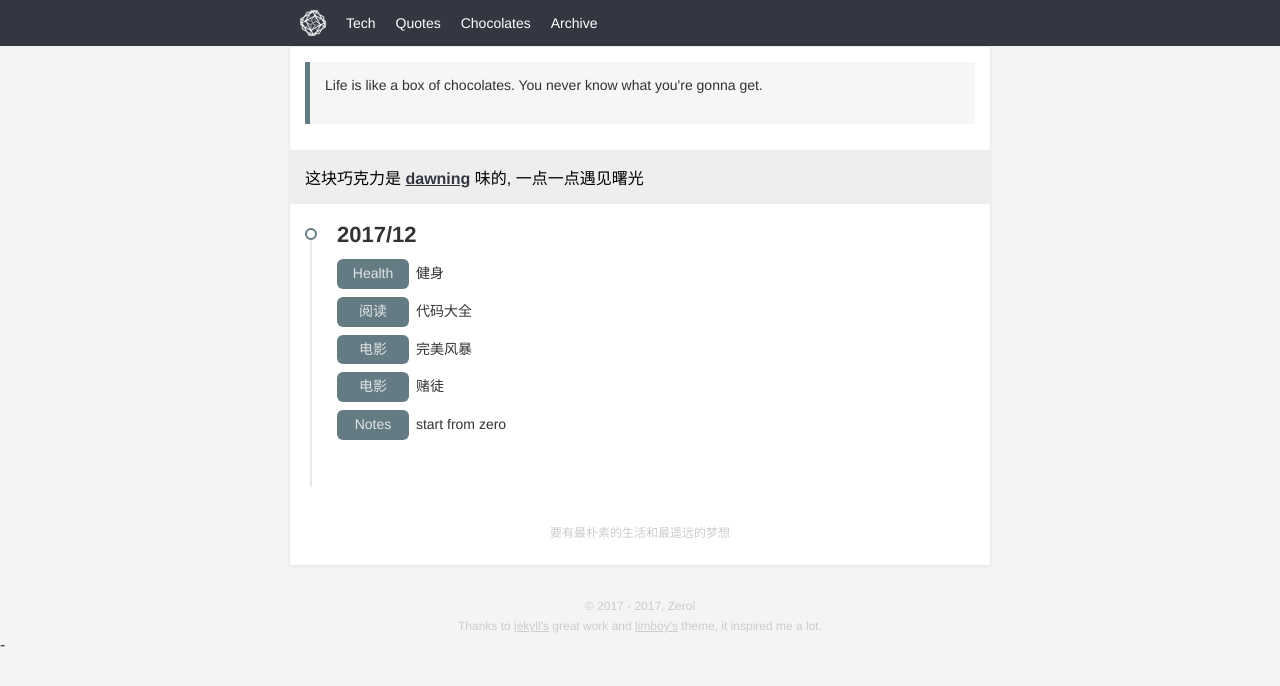
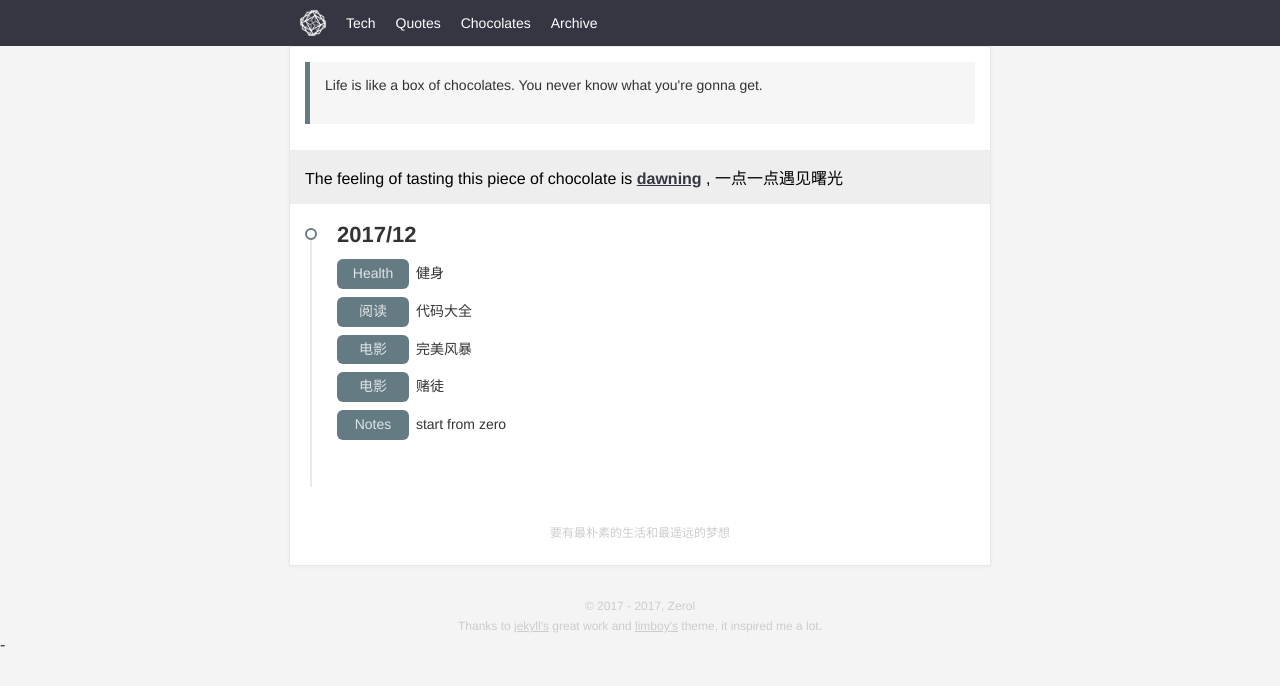
Before and after one commit to zeroooooooo/notes, a Jekyll site: the page built from views/chocolates.html, in a window 1280 px wide. Shown: the top 686 px of the page. Built offline with Jekyll 4.4.1, drawn with Linux system fonts in a browser that asks for light colours.

Commit message:
update chocolates

```diff
--- a/views/chocolates.html
+++ b/views/chocolates.html
@@ -24,8 +24,8 @@ title: Chocolates
     {% for item in site.data.doing %}
     <div class="mood">
         <span>
-            这块巧克力是
-            <a href="{{ item.src }}" target="_blank">{{item.town}}</a> 味的,
+            The feeling of tasting this piece of chocolate is
+            <a href="{{ item.src }}" target="_blank">{{item.town}}</a> ,
             {{ item.title }}
         </span>
     </div>
```
